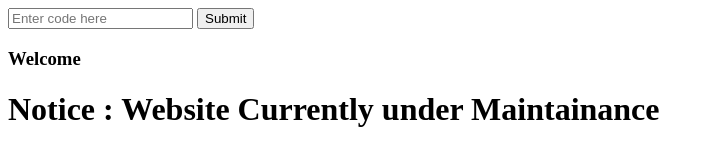
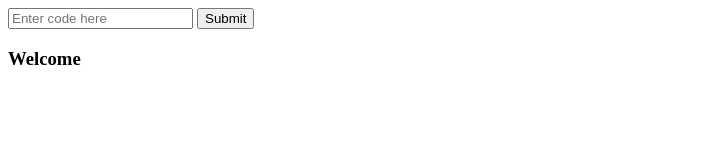
Before and after one commit to dmrmz/dashboard, a plain HTML site: page index.html in a window 1280 px wide. Shown: the whole page, without its empty margins (0-714 px from the left). Drawn offline with Linux system fonts and the light colour scheme.

Commit message:
Update index.html

```diff
--- a/index.html
+++ b/index.html
@@ -18,7 +18,7 @@
 
 
       <h1>
-          Notice : Website Currently under Maintainance
+
       </h1>
     <div id="hiddenDiv">
 
```
